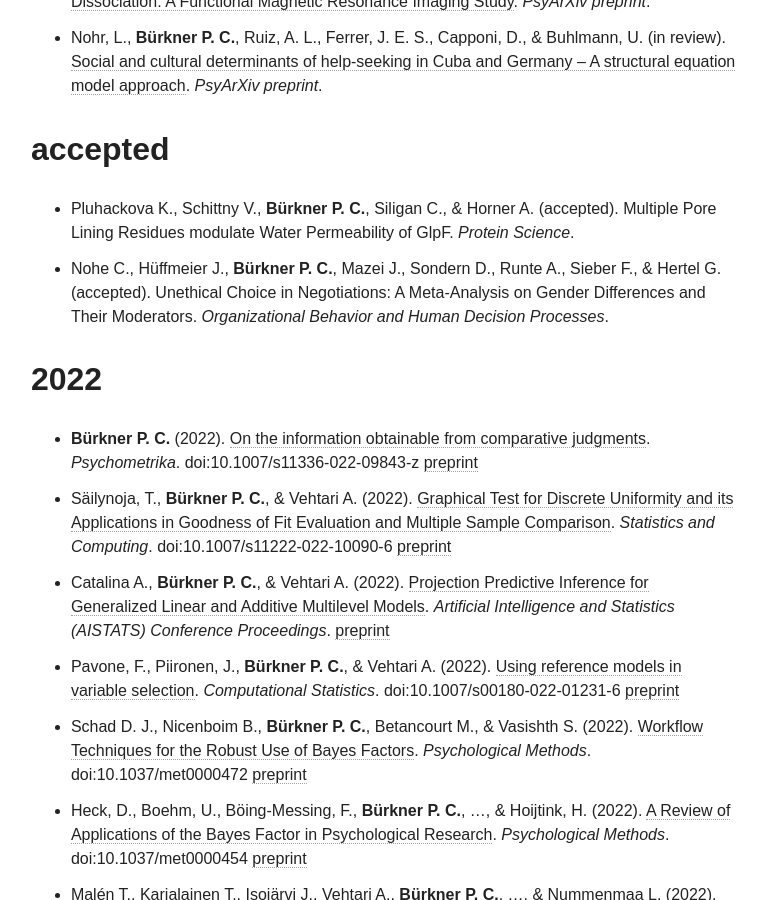
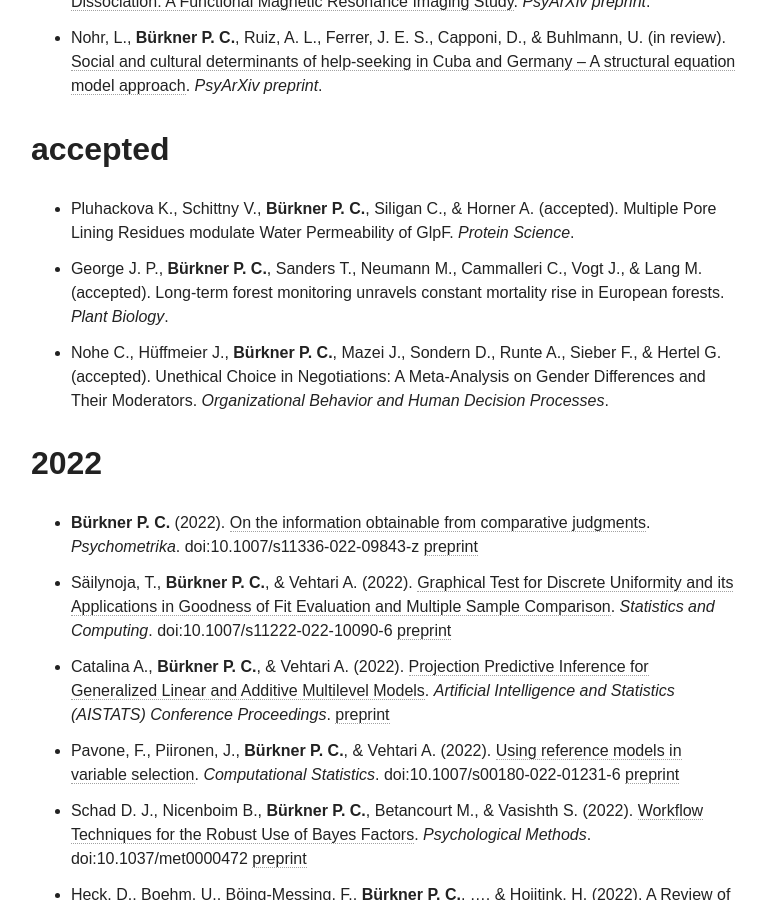
Before and after one commit to paul-buerkner/paul-buerkner.github.io, a Jekyll site: the page built from publications/index.md, in a window 1280 px wide and 900 px high, scrolled down 1892 px. Shown: the whole window, without its empty margins (255-1021 px from the left). Built offline with Jekyll 4.4.1, drawn with Linux system fonts in a browser that asks for light colours; nearby versions of some CDN libraries.

Commit message:
add newly accepted paper

```diff
--- a/publications/index.md
+++ b/publications/index.md
@@ -29,6 +29,7 @@ excerpt: "A list of my publications"
 ## accepted
 
 * Pluhackova K., Schittny V., **Bürkner P. C.**, Siligan C., & Horner A. (accepted). Multiple Pore Lining Residues modulate Water Permeability of GlpF. *Protein Science*.
+* George J. P., **Bürkner P. C.**, Sanders T., Neumann M., Cammalleri C., Vogt J., & Lang M. (accepted). Long-term forest monitoring unravels constant mortality rise in European forests. *Plant Biology*.
 * Nohe C., Hüffmeier J., **Bürkner P. C.**, Mazei J., Sondern D., Runte A., Sieber F., & Hertel G. (accepted). Unethical Choice in Negotiations: A Meta-Analysis on Gender Differences and Their Moderators. *Organizational Behavior and Human Decision Processes*.
 
 ## 2022
```
